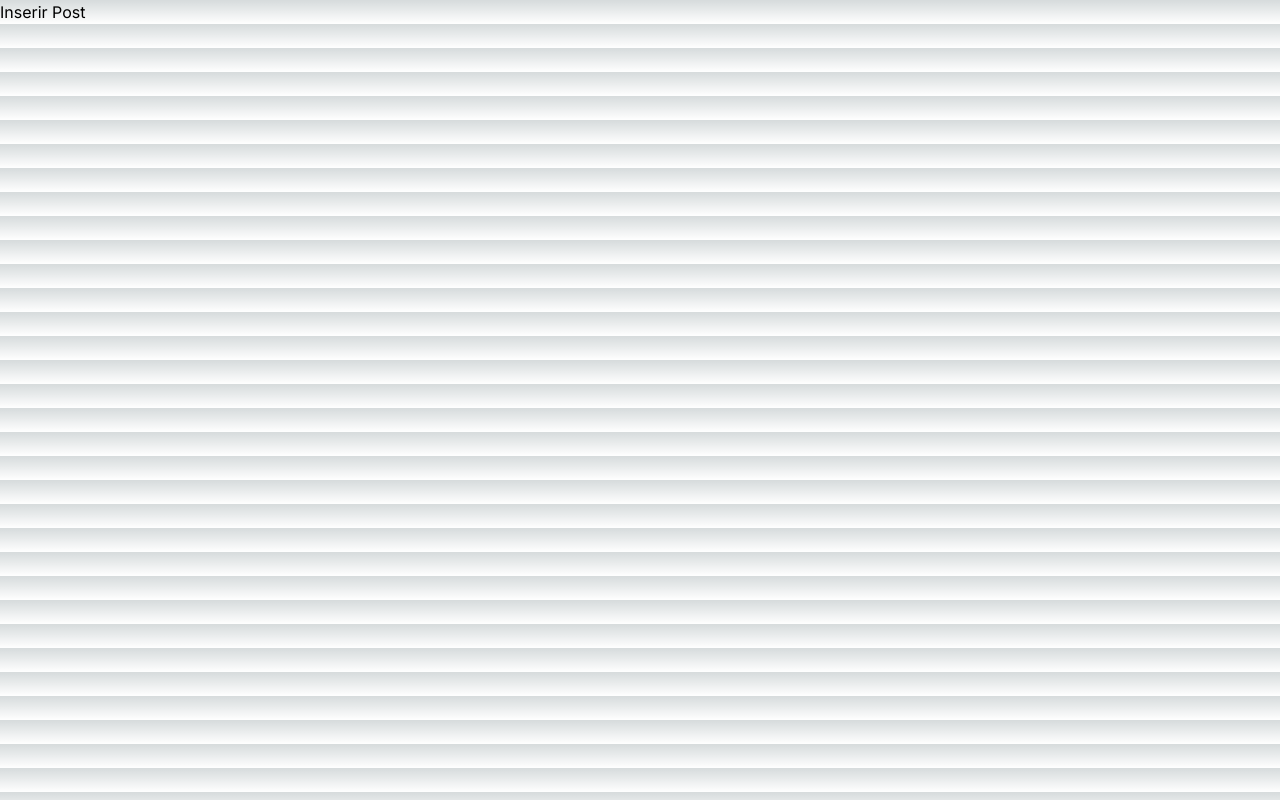
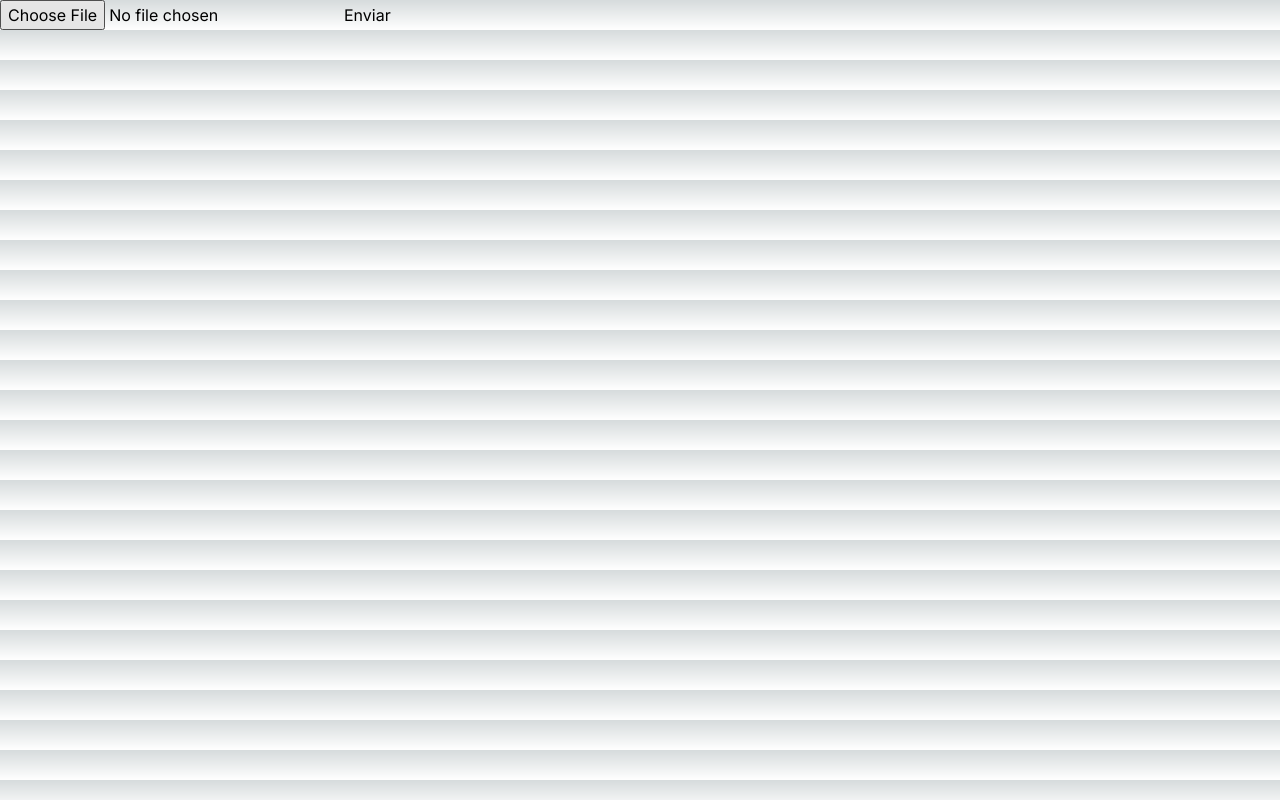
Before and after one commit to ClaudineRoberto/curso-react, a Next.js app in the folder react-primeiro-projeto/: page / in a window 1280 px wide. Built offline with nearby package versions, Linux system fonts and the light colour scheme.

Commit message:
envio de arquivo (formdata) com axios

```diff
--- a/react-primeiro-projeto/src/app/page.tsx
+++ b/react-primeiro-projeto/src/app/page.tsx
@@ -1,31 +1,36 @@
 "use client"
 
 import axios from "axios";
-import { api } from "./utils/api";
+import { useRef } from "react";
 
 const page = () => {
 
-  const handleAddPosts = async () => {
+  const fileInput = useRef<HTMLInputElement>(null);
+  const handleSendFile = async () => {
+    if (fileInput.current?.files && fileInput.current?.files.length > 0){
 
-    const response = await api.post('/posts',{
-      title: 'Novo Post',
-      body: 'Corpo do Post',
-      userId: 1
-    });
+      const file = fileInput.current.files[0];
 
+      const data = new FormData();
+      data.append('name', 'Dinei')
+      data.append('file', file);
 
-    if(response.data.id){
-      console.log('Post inserido com sucesso')
-
-    }else {
-      console.log('Erro ao inserir post')
+      const response = await axios.post ('https://jsonplaceholder.typicode.com/posts', data)
+      console.log(response.data);
 
     }
   }
 
   return (
         <div className="container mx-auto">
-          <button onClick={handleAddPosts}>Inserir Post</button>
+
+          <input
+          ref={fileInput}
+          type="file"
+          />
+
+          <button onClick={handleSendFile}>Enviar</button>
+
         </div>
     );
 }
--- a/react-primeiro-projeto/src/app/utils/api.ts
+++ /dev/null
@@ -1,5 +0,0 @@
-import axios from "axios";
-
-export const api = axios.create({
-    baseURL: "https://jsonplaceholder.typicode.com"
-});
```
